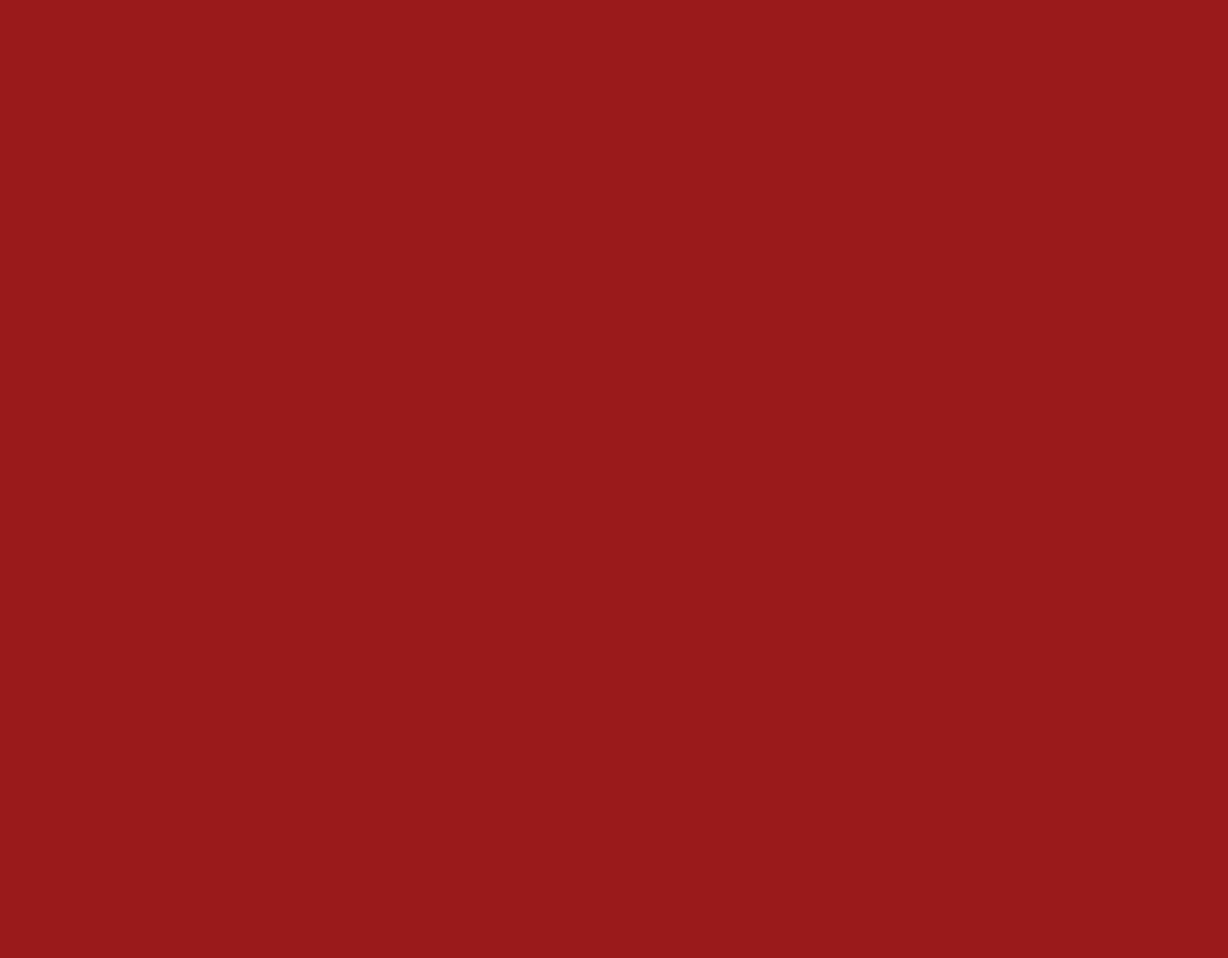
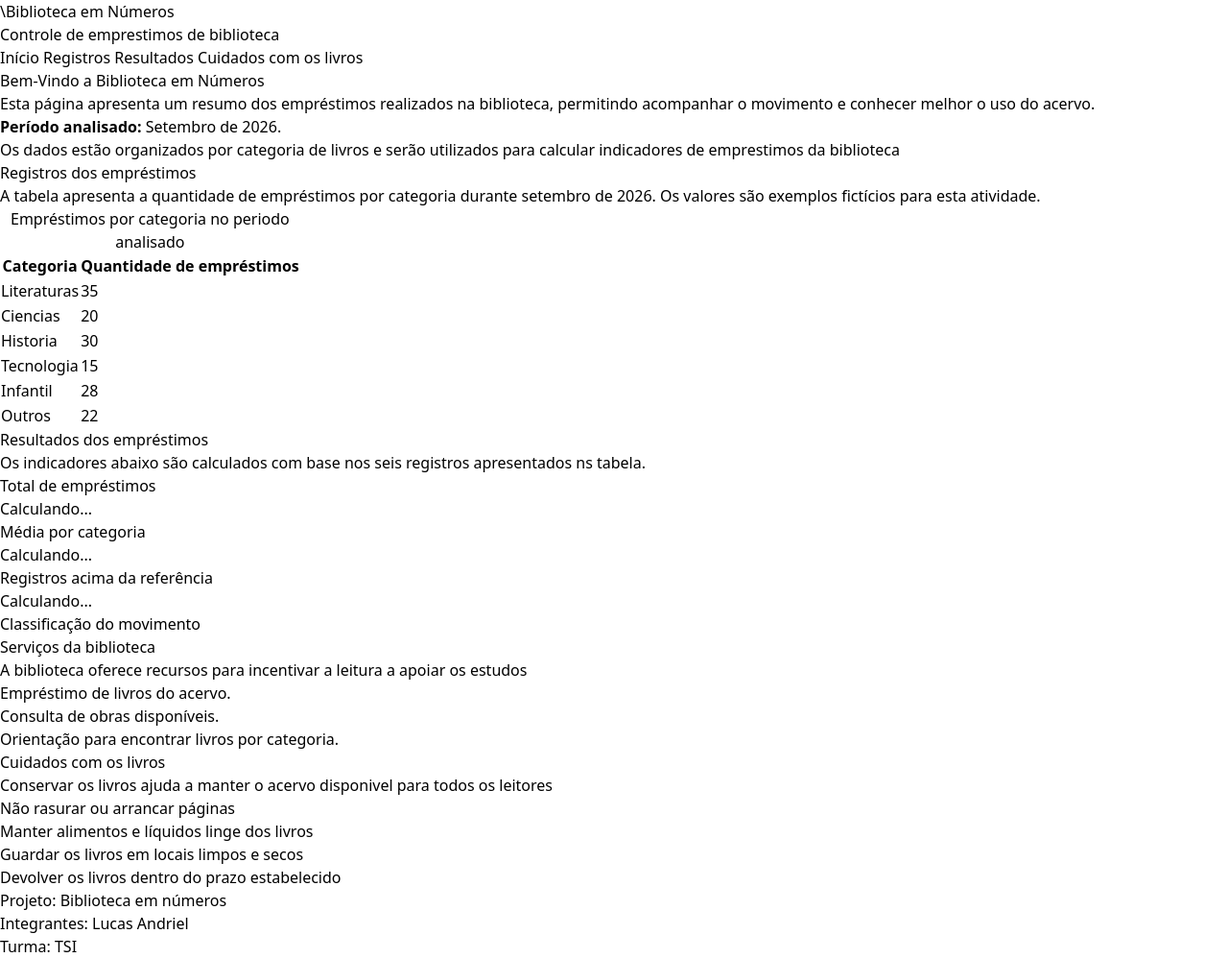
Before and after one commit to GuilhermeFontesMorais/Emprestimos-Biblioteca, a website: page src/index.html in a window 1280 px wide. Shown: the whole page at 96% size. Before the commit the page ends 800 px from the top, so only its background shows below. Drawn offline with Linux system fonts and the light colour scheme.

Commit message:
Adiciona estrutura HTML da biblioteca

```diff
--- a/src/index.html
+++ b/src/index.html
@@ -5,9 +5,149 @@
     <meta name="viewport" content="width=device-width, initial-scale=1.0">
     <title>Empréstimos Biblioteca</title>
     <link rel="stylesheet" href="output.css">
-    <script type="module" src="script.js"></script>
+    <script type="module" src="script.js" defer></script>
 </head>
-<body class="bg-red-800">
+<body>
+    <header>
+        <h1>\Biblioteca em Números</h1>
+        <p>Controle de emprestimos de biblioteca</p>
+
+        <nav>
+            <a href="#inicio">Início</a>
+            <a href="#registros">Registros</a>
+            <a href="#resultados">Resultados</a>
+            <a href="cuidado">Cuidados com os livros</a>
+        </nav>
+    </header>
+    <main>
+        <section id="inicio">
+            <h2>Bem-Vindo a Biblioteca em Números</h2>
+            <p>Esta página apresenta um resumo dos empréstimos realizados
+                na biblioteca, permitindo acompanhar o movimento e conhecer
+                melhor o uso do acervo.
+            </p>
+            <p>
+                <strong>Período analisado:</strong>
+                Setembro de 2026.
+            </p>
+
+            <p>
+                Os dados estão organizados por categoria de livros e serão utilizados
+                para calcular indicadores de emprestimos da biblioteca
+            </p>
+        </section>
+
+        <section id="registros">
+            <h2>Registros dos empréstimos</h2>
+            <p>
+                A tabela apresenta a quantidade de empréstimos por categoria durante
+                setembro de 2026.
+                Os valores são exemplos fictícios para esta atividade.
+            </p>
+
+            <table>
+                <caption>
+                    Empréstimos por categoria no periodo analisado
+                </caption>
+
+                <thead>
+                    <tr>
+                        <th scope="col">Categoria</th>
+                        <th scope="col">Quantidade de empréstimos</th>
+                    </tr>
+                </thead>
+
+                <tbody>
+                    <tr>
+                        <td>Literaturas</td>
+                        <td>35</td>
+                    </tr>
+                    <tr>
+                        <td>Ciencias</td>
+                        <td>20</td>
+                    </tr>
+                    <tr>
+                        <td>Historia</td>
+                        <td>30</td>
+                    </tr>
+                    <tr>
+                        <td>Tecnologia</td>
+                        <td>15</td>
+                    </tr>
+                    <tr>
+                        <td>Infantil</td>
+                        <td>28</td>
+                    </tr>
+                    <tr>
+                        <td>Outros</td>
+                        <td>22</td>
+                    </tr>
+                </tbody>
+            </table>
+        </section>
+
+        <section id="resultados">
+            <h2>Resultados dos empréstimos</h2>
+
+            <p>
+                Os indicadores abaixo são calculados com base nos seis registros
+                apresentados ns tabela.
+            </p>
+
+            <article>
+                <h3> Total de empréstimos</h3>
+                <p id="total-emprestimos">Calculando...</p>
+            </article>
+
+            <article>
+                <h3>Média por categoria </h3>
+                <p id="media-emprestimos">Calculando...</p>
+            </article>
+
+            <article>
+                <h3>Registros acima da referência</h3>
+                <p id="registros-acima">Calculando...</p>
+            </article>
+
+            <article>
+                <h3>Classificação do movimento</h3>
+            </article>
+        </section>
+
+        <section id="servicos">
+            <h2>Serviços da biblioteca</h2>
+            <p>
+                A biblioteca oferece recursos para incentivar a leitura a apoiar os estudos
+            </p>
+
+            <ul>
+                <li>Empréstimo de livros do acervo.</li>
+                <li>Consulta de obras disponíveis.</li>
+                <li>Orientação para encontrar livros por categoria.</li>
+            </ul>
+        </section>
+
+        <section id="cuidados">
+            <h2>Cuidados com os livros</h2>
+
+            <p>
+                Conservar os livros ajuda a manter o acervo disponivel para todos os leitores
+            </p>
+
+            <ul>
+                <li>Não rasurar ou arrancar páginas</li>
+                <li>Manter alimentos e líquidos linge dos livros</li>
+                <li>Guardar os livros em locais limpos e secos</li>
+                <li>Devolver os livros dentro do prazo estabelecido</li>
+            </ul>
+        </section>
+    </main>
+
+    <footer>
+        <p>Projeto: Biblioteca em números</p>
+        <p>Integrantes: Lucas Andriel</p>
+        <p>Turma: TSI</p>
+    </footer>
 
 </body>
 </html>
```
